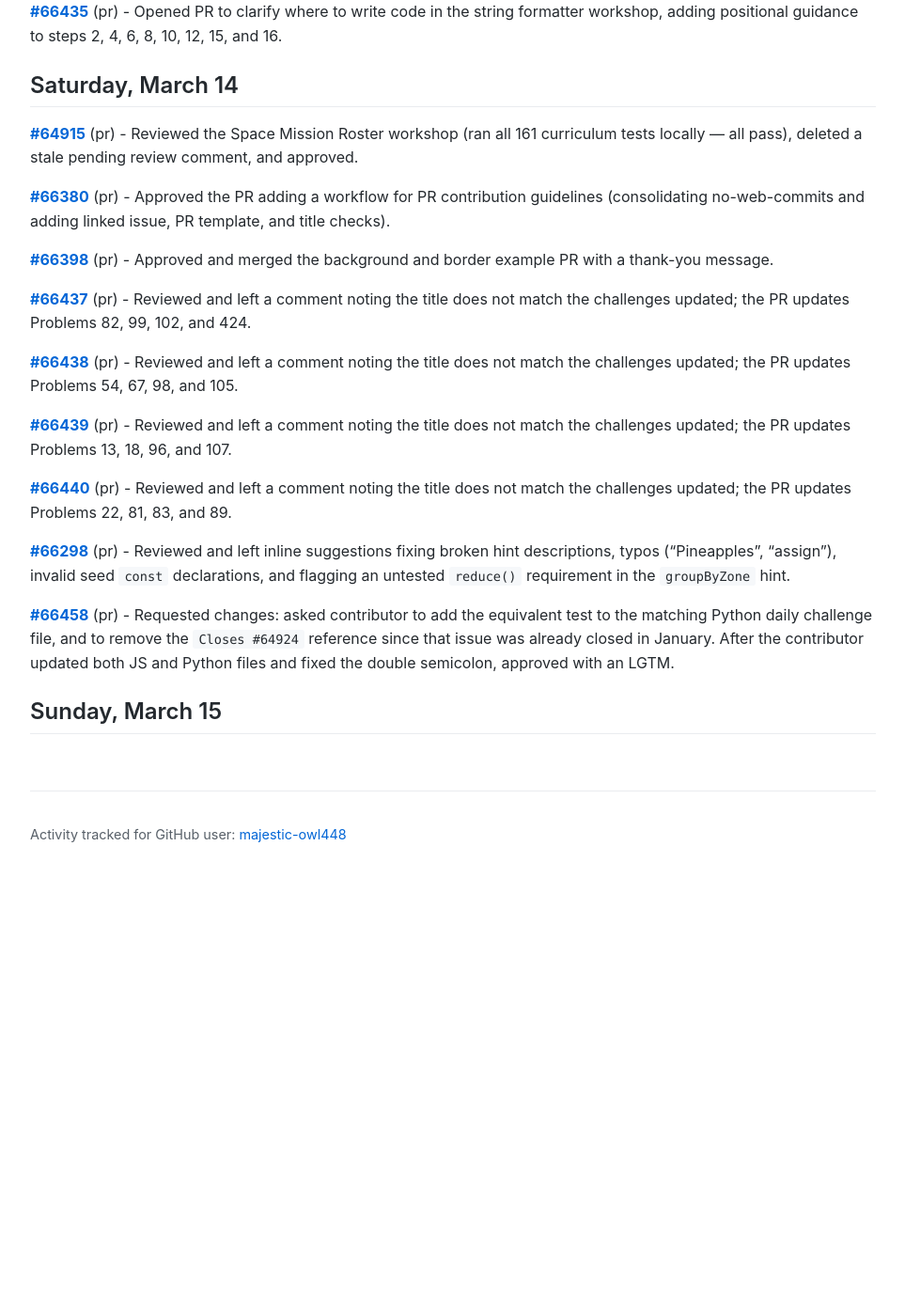
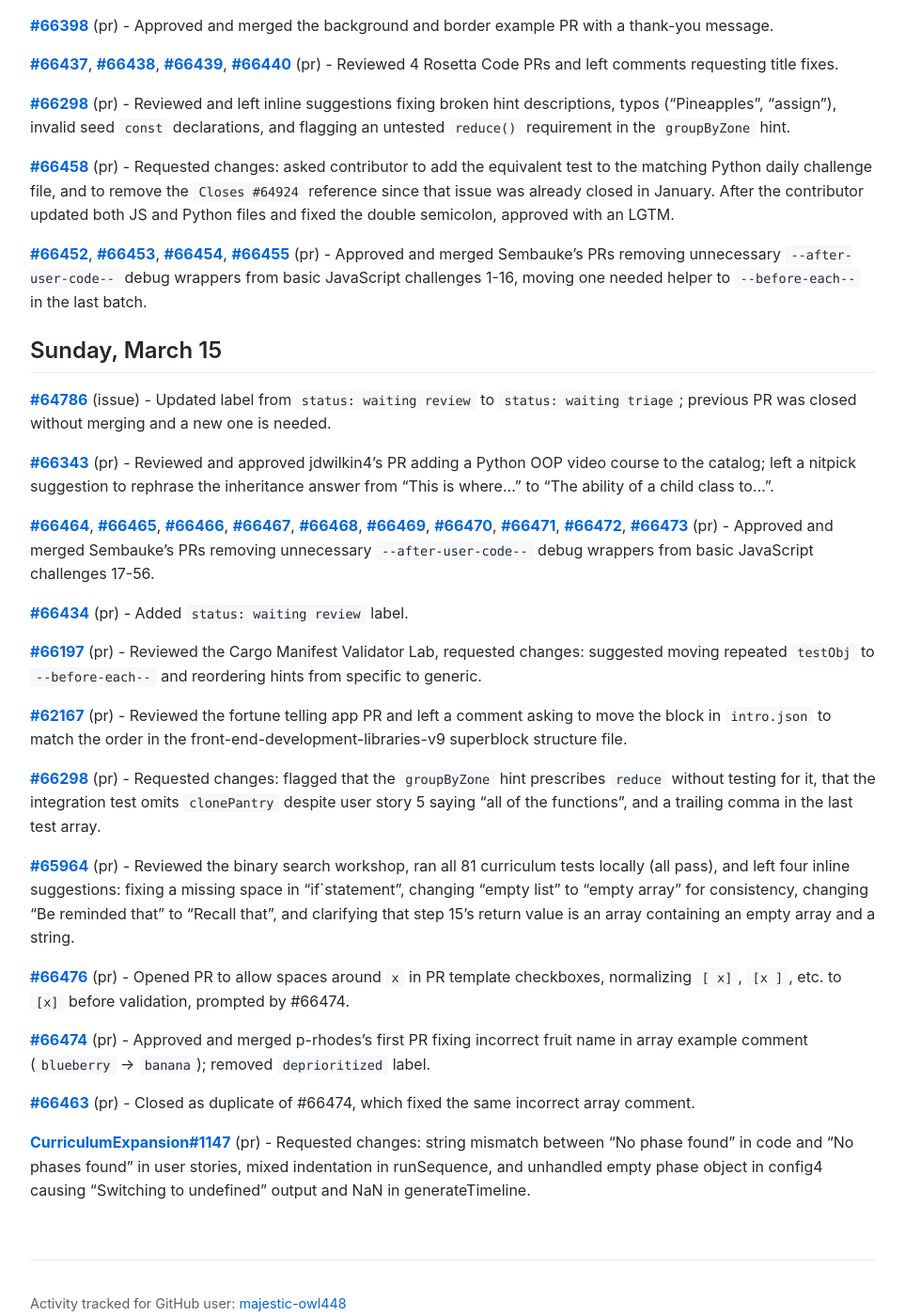
Before and after one commit to majestic-owl448/tracking, a Jekyll site: the page built from activity-2026-03-09.md, in a window 1280 px wide and 1400 px high, scrolled down 5784 px. Shown: the whole window at 94% size, without its empty margins (158-1121 px from the left). Built offline with Jekyll 4.4.1, drawn with Linux system fonts in a browser that asks for light colours; before the commit the page ends 6717 px from its top, so only the background shows below that; some of the changed text lies outside the part shown.

```diff
--- a/activity-2026-03-09.md
+++ b/activity-2026-03-09.md
@@ -61,17 +61,7 @@ permalink: /activity-2026-03-09.html
 
 **Meeting with Mrugesh** - Met to talk about Claude Code.
 
-**[#65448](https://github.com/freeCodeCamp/freeCodeCamp/pull/65448)** (pr) - Pushed a commit to fix the merge conflict caused by the intro reorder PR.
-
-**[#65515](https://github.com/freeCodeCamp/freeCodeCamp/pull/65515)** (pr) - Pushed a commit to fix the merge conflict caused by the intro reorder PR.
-
-**[#65980](https://github.com/freeCodeCamp/freeCodeCamp/pull/65980)** (pr) - Pushed a commit to fix the merge conflict caused by the intro reorder PR.
-
-**[#66251](https://github.com/freeCodeCamp/freeCodeCamp/pull/66251)** (pr) - Pushed a commit to fix the merge conflict (moving the block to the correct section in `javascript-v9`) caused by the intro reorder PR.
-
-**[#66255](https://github.com/freeCodeCamp/freeCodeCamp/pull/66255)** (pr) - Pushed a commit to fix the merge conflict caused by the intro reorder PR.
-
-**[#66256](https://github.com/freeCodeCamp/freeCodeCamp/pull/66256)** (pr) - Pushed a commit to fix the merge conflict caused by the intro reorder PR.
+**[#65448](https://github.com/freeCodeCamp/freeCodeCamp/pull/65448)**, **[#65515](https://github.com/freeCodeCamp/freeCodeCamp/pull/65515)**, **[#65980](https://github.com/freeCodeCamp/freeCodeCamp/pull/65980)**, **[#66251](https://github.com/freeCodeCamp/freeCodeCamp/pull/66251)**, **[#66255](https://github.com/freeCodeCamp/freeCodeCamp/pull/66255)**, **[#66256](https://github.com/freeCodeCamp/freeCodeCamp/pull/66256)** (pr) - Pushed a commit to each to fix the merge conflict caused by the intro reorder PR.
 
 **[#66290](https://github.com/freeCodeCamp/freeCodeCamp/pull/66290)**, **[#66291](https://github.com/freeCodeCamp/freeCodeCamp/pull/66291)**, **[#66292](https://github.com/freeCodeCamp/freeCodeCamp/pull/66292)**, **[#66293](https://github.com/freeCodeCamp/freeCodeCamp/pull/66293)**, **[#66294](https://github.com/freeCodeCamp/freeCodeCamp/pull/66294)**, **[#66295](https://github.com/freeCodeCamp/freeCodeCamp/pull/66295)**, **[#66296](https://github.com/freeCodeCamp/freeCodeCamp/pull/66296)** (pr) - All intro-reorder PRs (for `javascript-v9`, `front-end-development-libraries-v9`, `back-end-development-and-apis-v9`, `python-v9`, `relational-databases-v9`, `responsive-web-design-v9`) and the opposite parameter validation tests PR were merged by moT01.
 
@@ -159,11 +149,9 @@ permalink: /activity-2026-03-09.html
 
 **[#66425](https://github.com/freeCodeCamp/freeCodeCamp/pull/66425)** (pr) - Approved the PR moving Rosetta Code challenge test setup (files 31-35) from `--after-user-code--` to `--before-each--` hooks, with an LGTM.
 
-**[#66434](https://github.com/freeCodeCamp/freeCodeCamp/pull/66434)** (pr) - Opened PR to correct `pdb.set_trace()` being called a "method" (it is a module-level function) and `elif` being called a "statement" (it is a clause) across 5 Python v9 curriculum files.
+**[#66434](https://github.com/freeCodeCamp/freeCodeCamp/pull/66434)** (pr) - Opened PR to correct `pdb.set_trace()` being called a "method" (it is a module-level function) and `elif` being called a "statement" (it is a clause) across 5 Python v9 curriculum files; applied Dario-DC's inline suggestions from code review.
 
-**[#66429](https://github.com/freeCodeCamp/freeCodeCamp/pull/66429)** (pr) - Approved and merged the PR moving Rosetta Code challenge test setup from `--after-user-code--` to `--before-each--` hooks, with an LGTM.
-
-**[#66430](https://github.com/freeCodeCamp/freeCodeCamp/pull/66430)** (pr) - Approved and merged the PR moving Rosetta Code challenge test setup from `--after-user-code--` to `--before-each--` hooks, with an LGTM.
+**[#66429](https://github.com/freeCodeCamp/freeCodeCamp/pull/66429)**, **[#66430](https://github.com/freeCodeCamp/freeCodeCamp/pull/66430)** (pr) - Approved and merged PRs moving Rosetta Code challenge test setup from `--after-user-code--` to `--before-each--` hooks, with LGTM comments.
 
 **[#66431](https://github.com/freeCodeCamp/freeCodeCamp/pull/66431)** (pr) - Approved the PR refactoring Rosetta Code challenge tests to move large inline data arrays into named variables in `--before-each--` hooks, with an LGTM.
 
@@ -177,16 +165,36 @@ permalink: /activity-2026-03-09.html
 
 **[#66398](https://github.com/freeCodeCamp/freeCodeCamp/pull/66398)** (pr) - Approved and merged the background and border example PR with a thank-you message.
 
-**[#66437](https://github.com/freeCodeCamp/freeCodeCamp/pull/66437)** (pr) - Reviewed and left a comment noting the title does not match the challenges updated; the PR updates Problems 82, 99, 102, and 424.
-
-**[#66438](https://github.com/freeCodeCamp/freeCodeCamp/pull/66438)** (pr) - Reviewed and left a comment noting the title does not match the challenges updated; the PR updates Problems 54, 67, 98, and 105.
-
-**[#66439](https://github.com/freeCodeCamp/freeCodeCamp/pull/66439)** (pr) - Reviewed and left a comment noting the title does not match the challenges updated; the PR updates Problems 13, 18, 96, and 107.
-
-**[#66440](https://github.com/freeCodeCamp/freeCodeCamp/pull/66440)** (pr) - Reviewed and left a comment noting the title does not match the challenges updated; the PR updates Problems 22, 81, 83, and 89.
+**[#66437](https://github.com/freeCodeCamp/freeCodeCamp/pull/66437)**, **[#66438](https://github.com/freeCodeCamp/freeCodeCamp/pull/66438)**, **[#66439](https://github.com/freeCodeCamp/freeCodeCamp/pull/66439)**, **[#66440](https://github.com/freeCodeCamp/freeCodeCamp/pull/66440)** (pr) - Reviewed 4 Rosetta Code PRs and left comments requesting title fixes.
 
 **[#66298](https://github.com/freeCodeCamp/freeCodeCamp/pull/66298)** (pr) - Reviewed and left inline suggestions fixing broken hint descriptions, typos ("Pineapples", "assign"), invalid seed `const` declarations, and flagging an untested `reduce()` requirement in the `groupByZone` hint.
 
 **[#66458](https://github.com/freeCodeCamp/freeCodeCamp/pull/66458)** (pr) - Requested changes: asked contributor to add the equivalent test to the matching Python daily challenge file, and to remove the `Closes #64924` reference since that issue was already closed in January. After the contributor updated both JS and Python files and fixed the double semicolon, approved with an LGTM.
 
+**[#66452](https://github.com/freeCodeCamp/freeCodeCamp/pull/66452)**, **[#66453](https://github.com/freeCodeCamp/freeCodeCamp/pull/66453)**, **[#66454](https://github.com/freeCodeCamp/freeCodeCamp/pull/66454)**, **[#66455](https://github.com/freeCodeCamp/freeCodeCamp/pull/66455)** (pr) - Approved and merged Sembauke's PRs removing unnecessary `--after-user-code--` debug wrappers from basic JavaScript challenges 1-16, moving one needed helper to `--before-each--` in the last batch.
+
 ## Sunday, March 15
+
+**[#64786](https://github.com/freeCodeCamp/freeCodeCamp/issues/64786)** (issue) - Updated label from `status: waiting review` to `status: waiting triage`; previous PR was closed without merging and a new one is needed.
+
+**[#66343](https://github.com/freeCodeCamp/freeCodeCamp/pull/66343)** (pr) - Reviewed and approved jdwilkin4's PR adding a Python OOP video course to the catalog; left a nitpick suggestion to rephrase the inheritance answer from "This is where..." to "The ability of a child class to...".
+
+**[#66464](https://github.com/freeCodeCamp/freeCodeCamp/pull/66464)**, **[#66465](https://github.com/freeCodeCamp/freeCodeCamp/pull/66465)**, **[#66466](https://github.com/freeCodeCamp/freeCodeCamp/pull/66466)**, **[#66467](https://github.com/freeCodeCamp/freeCodeCamp/pull/66467)**, **[#66468](https://github.com/freeCodeCamp/freeCodeCamp/pull/66468)**, **[#66469](https://github.com/freeCodeCamp/freeCodeCamp/pull/66469)**, **[#66470](https://github.com/freeCodeCamp/freeCodeCamp/pull/66470)**, **[#66471](https://github.com/freeCodeCamp/freeCodeCamp/pull/66471)**, **[#66472](https://github.com/freeCodeCamp/freeCodeCamp/pull/66472)**, **[#66473](https://github.com/freeCodeCamp/freeCodeCamp/pull/66473)** (pr) - Approved and merged Sembauke's PRs removing unnecessary `--after-user-code--` debug wrappers from basic JavaScript challenges 17-56.
+
+**[#66434](https://github.com/freeCodeCamp/freeCodeCamp/pull/66434)** (pr) - Added `status: waiting review` label.
+
+**[#66197](https://github.com/freeCodeCamp/freeCodeCamp/pull/66197)** (pr) - Reviewed the Cargo Manifest Validator Lab, requested changes: suggested moving repeated `testObj` to `--before-each--` and reordering hints from specific to generic.
+
+**[#62167](https://github.com/freeCodeCamp/freeCodeCamp/pull/62167)** (pr) - Reviewed the fortune telling app PR and left a comment asking to move the block in `intro.json` to match the order in the front-end-development-libraries-v9 superblock structure file.
+
+**[#66298](https://github.com/freeCodeCamp/freeCodeCamp/pull/66298)** (pr) - Requested changes: flagged that the `groupByZone` hint prescribes `reduce` without testing for it, that the integration test omits `clonePantry` despite user story 5 saying "all of the functions", and a trailing comma in the last test array.
+
+**[#65964](https://github.com/freeCodeCamp/freeCodeCamp/pull/65964)** (pr) - Reviewed the binary search workshop, ran all 81 curriculum tests locally (all pass), and left four inline suggestions: fixing a missing space in "if`statement", changing "empty list" to "empty array" for consistency, changing "Be reminded that" to "Recall that", and clarifying that step 15's return value is an array containing an empty array and a string.
+
+**[#66476](https://github.com/freeCodeCamp/freeCodeCamp/pull/66476)** (pr) - Opened PR to allow spaces around `x` in PR template checkboxes, normalizing `[ x]`, `[x ]`, etc. to `[x]` before validation, prompted by #66474.
+
+**[#66474](https://github.com/freeCodeCamp/freeCodeCamp/pull/66474)** (pr) - Approved and merged p-rhodes's first PR fixing incorrect fruit name in array example comment (`blueberry` → `banana`); removed `deprioritized` label.
+
+**[#66463](https://github.com/freeCodeCamp/freeCodeCamp/pull/66463)** (pr) - Closed as duplicate of #66474, which fixed the same incorrect array comment.
+
+**[CurriculumExpansion#1147](https://github.com/freeCodeCamp/CurriculumExpansion/pull/1147)** (pr) - Requested changes: string mismatch between "No phase found" in code and "No phases found" in user stories, mixed indentation in runSequence, and unhandled empty phase object in config4 causing "Switching to undefined" output and NaN in generateTimeline.
```
Also changed, not shown: activity-2026-03-16.md (added, +10 -0 lines), follow-up.md (added, +74 -0 lines), todo.md (added, +91 -0 lines).
